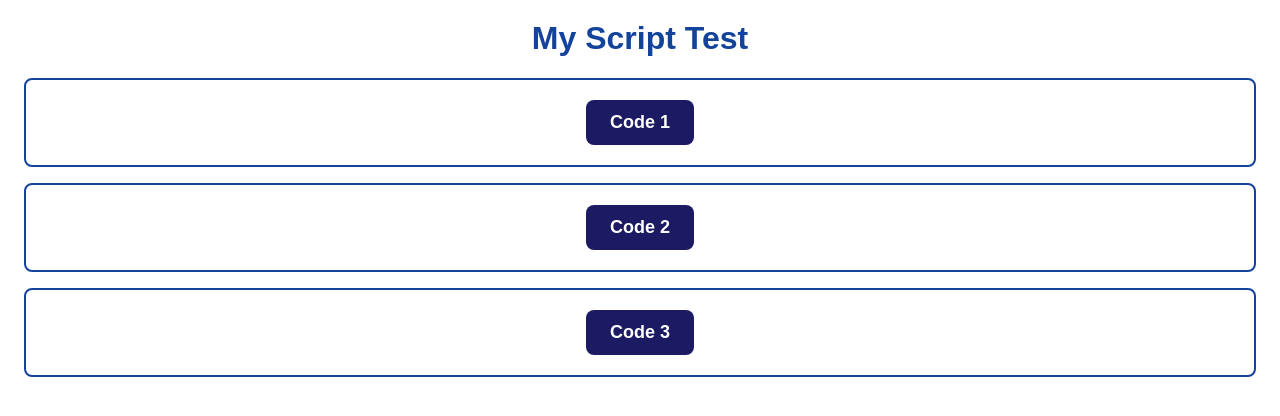
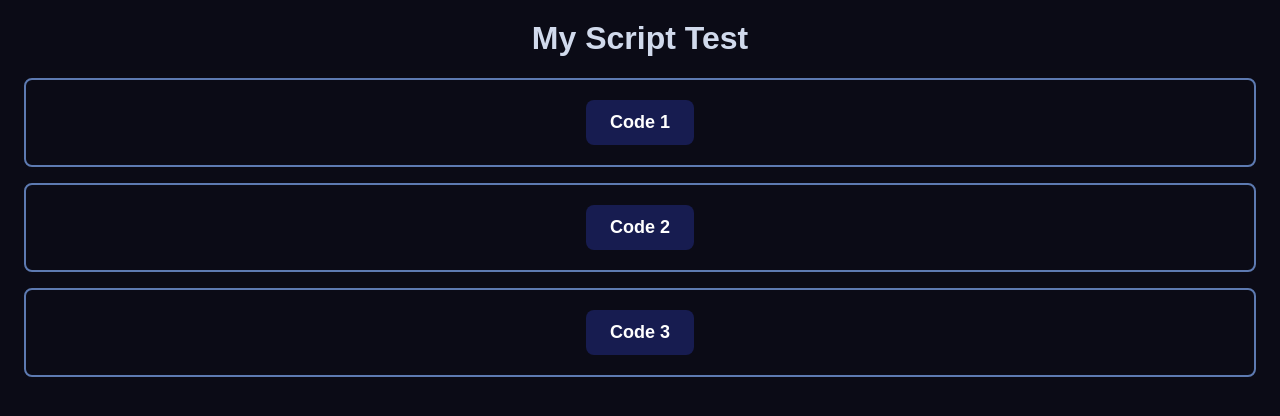
Before and after one commit to DeePeerDee/PracticeRepository, a plain HTML site: page index.html in a window 1280 px wide. Drawn offline with Linux system fonts and the light colour scheme.

Commit message:
Add dark support

```diff
--- a/app.js
+++ b/app.js
@@ -3,12 +3,17 @@ import { JOURNAL, SCRIPTS } from "./sandboxsources.mjs";
 console.log("App has started!");
 
 function speak(line) {
-    console.log(Object.fromEntries(this));
     console.log(`The ${this.type} rabbit says '${line}'`);
 }
 
 const exerciseFunction1 = function() {
-    console.log(Object.getPrototypeOf({}));
+    let whiteRabbit = {type: "white", speak};
+    let hungryRabbit = {type: "hungry", speak};
+
+    whiteRabbit.speak("Oh my ears and whiskers, how late it's getting!");
+    hungryRabbit.speak("I could sure use a carrot right now!");
+
+    speak.call(hungryRabbit, "Burp!");
 }
 
 const customWindowFunction = function(e) {
--- a/styles.css
+++ b/styles.css
@@ -1,13 +1,17 @@
+body {
+    background-color: #0b0b16;
+}
+
 h1 {
     font-family: 'Arial', sans-serif;
     font-size: 2em;
-    color: #13439b;
+    color: #d1daec;
     text-align: center;
     margin-top: 20px;
 }
 
 .testbutton {
-    background-color: #1b1a63;
+    background-color: #171c50;
     border: none;
     color: white;
     text-align: center;
@@ -28,7 +32,7 @@ h1 {
     flex-direction: column;
     align-items: center;
     justify-content: center;
-    border: #13439b 2px solid;
+    border: #5d7ab1 2px solid;
     border-radius: 8px;
     margin: 1em;
 }
```
